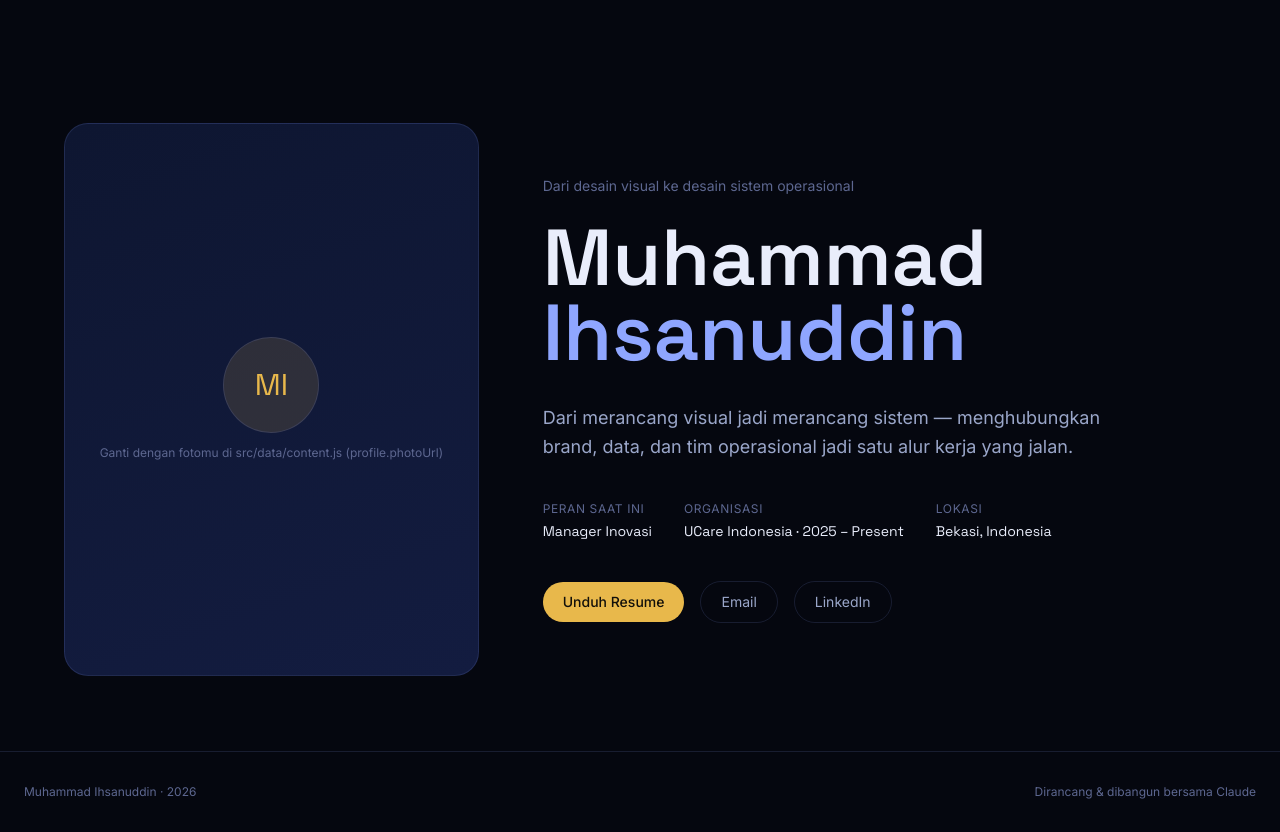
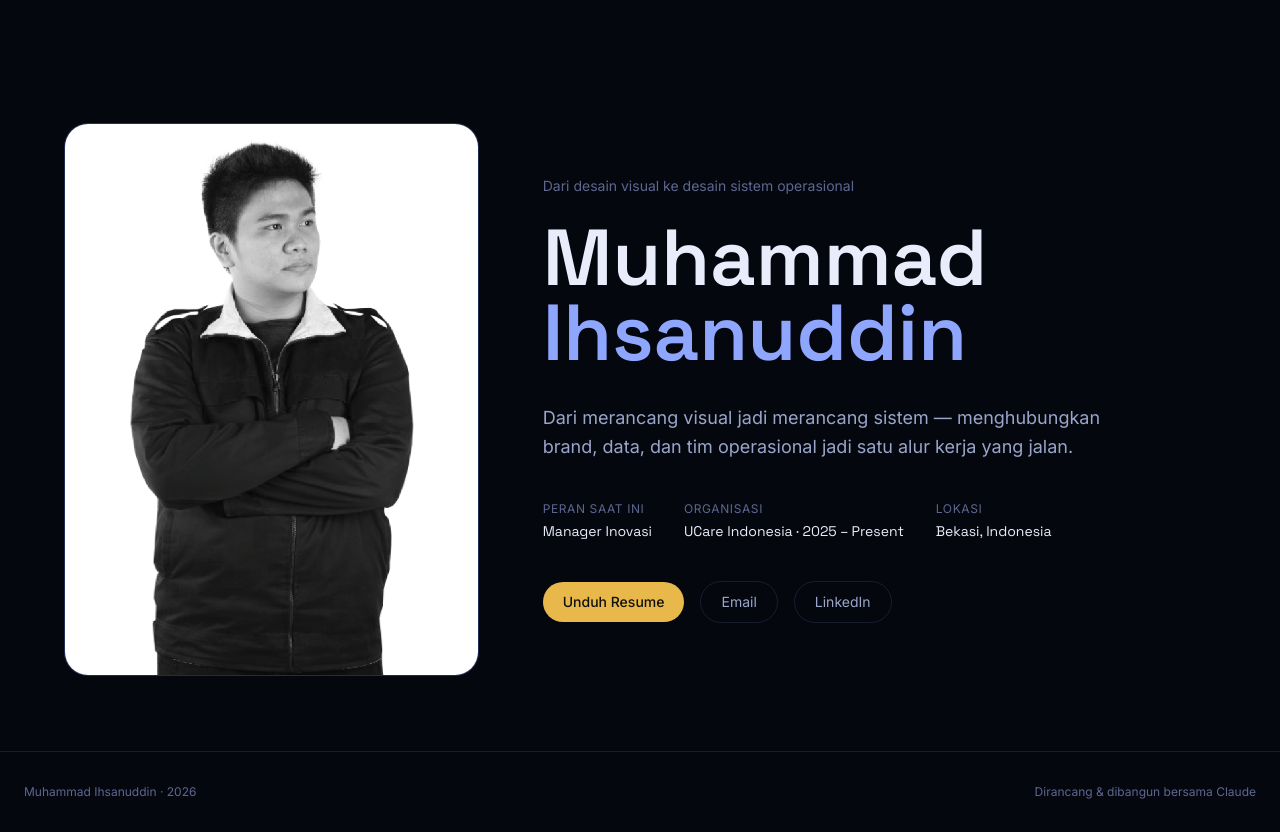
Before and after one commit to theartivator/cv-ihsanuddin, a React (Vite) app: page / in a window 1280 px wide. Shown: the part 6760-7592 px from the top of the page. Built offline with nearby package versions, Linux system fonts and the light colour scheme.

Commit message:
feat: sambungkan foto profil ke Hero (Bahan CV-01.png)

```diff
--- a/src/data/content.js
+++ b/src/data/content.js
@@ -15,7 +15,7 @@ export const profile = {
   email: "artivator@gmail.com",
   phone: "+62 857 7545 4715",
   resumeUrl: "/resume.pdf",
-  photoUrl: null,
+  photoUrl: "/Bahan%20CV-01.png",
   openToWorkPhotoUrl: null,
 };
 
```
